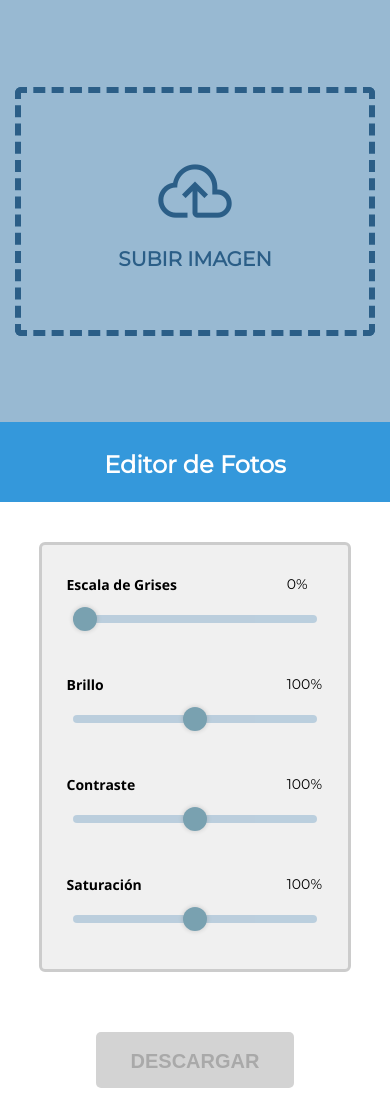
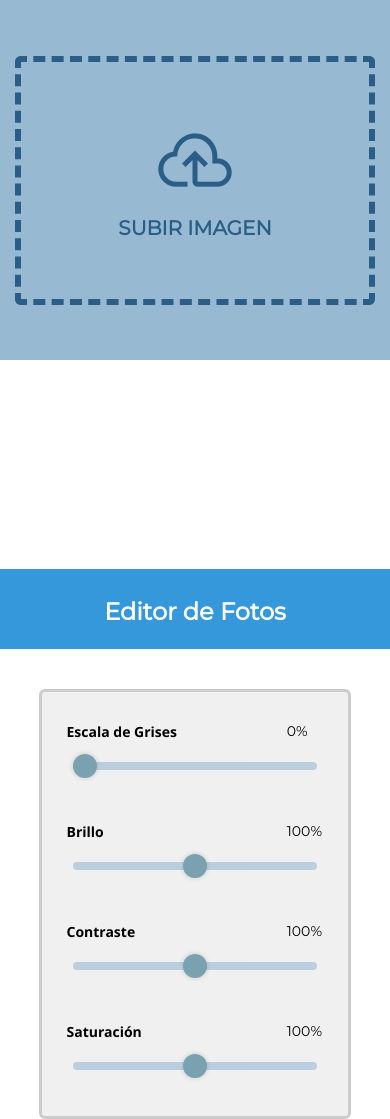
Before and after one commit to jhonatanseminario/photo-editor, a plain HTML site: page index.html in a window 390 px wide. Shown: the top 1119 px of the page. Drawn offline with nearby package versions, Linux system fonts and the light colour scheme.

Commit message:
optimización del diseño en dispositivos móviles

```diff
--- a/style.css
+++ b/style.css
@@ -21,13 +21,12 @@ body {
 }
 
 .main-container {
-    height: 75%;
-    min-height: 480px;
+    height: 538px;
     aspect-ratio: 16/9;
     border-radius: 8px;
     box-shadow: 0 0 8px rgba(0, 0, 0, 0.2);
     position: relative;
-    animation: materializeUp 0.5s ease-out;
+    animation: materializeUp .3s ease-out;
 }
 
 @keyframes materializeUp {
@@ -308,7 +307,7 @@ input[type="range"]:disabled {
 }
 
 .erase-active {
-    animation: materializeDown 0.5s ease-out;
+    animation: materializeDown .5s ease-out;
 }
 
 @keyframes materializeDown {
@@ -464,7 +463,7 @@ input[type="range"]:disabled {
     .image-container {
         border-top-right-radius: 0px;
         border-bottom-right-radius: 0px;
-        height: 50%;
+        height: 360px;
         width: 100%;
         top: 0;
     }
@@ -472,7 +471,7 @@ input[type="range"]:disabled {
     .controls-container {
         border-bottom-left-radius: 0px;
         border-top-left-radius: 0px;
-        height: 50%;
+        height: 275px;
         width: 100%;
         bottom: 0;
     }
```
